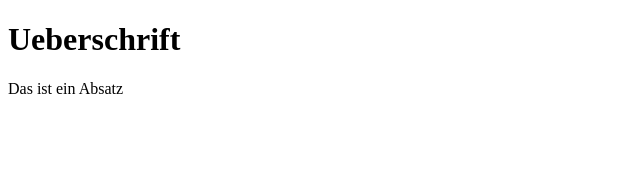
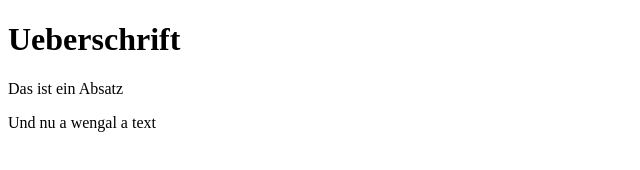
Before and after one commit to Janus206/03102019, a plain HTML site: page index.html in a window 1280 px wide. Shown: the whole page, without its empty margins (0-640 px from the left). Drawn offline with Linux system fonts and the light colour scheme.

Commit message:
kleine änderung

```diff
--- a/index.html
+++ b/index.html
@@ -9,5 +9,6 @@
 <body>
     <h1>Ueberschrift</h1>
     <p>Das ist ein Absatz</p>
+    <p>Und nu a wengal a text</p>
 </body>
 </html>
```
